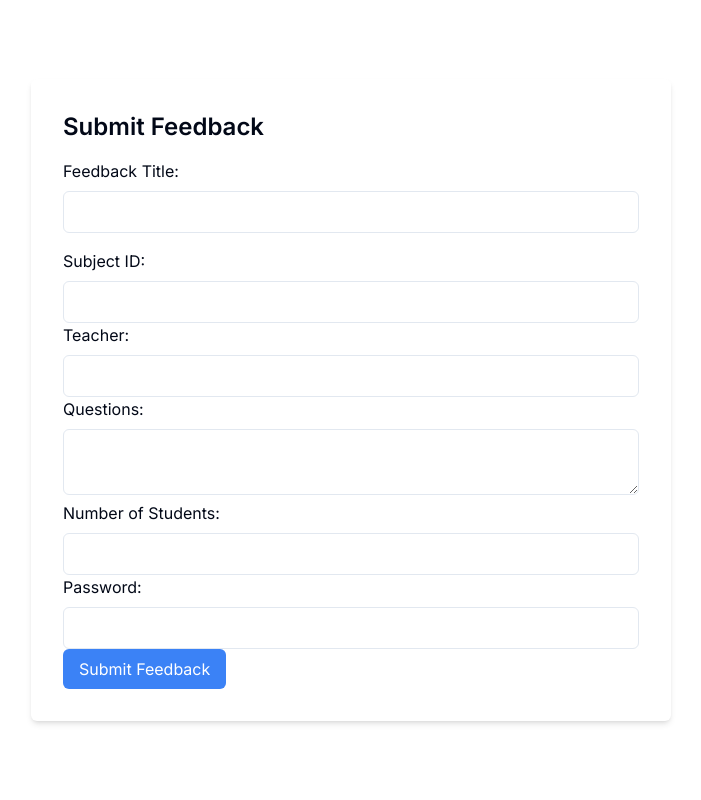
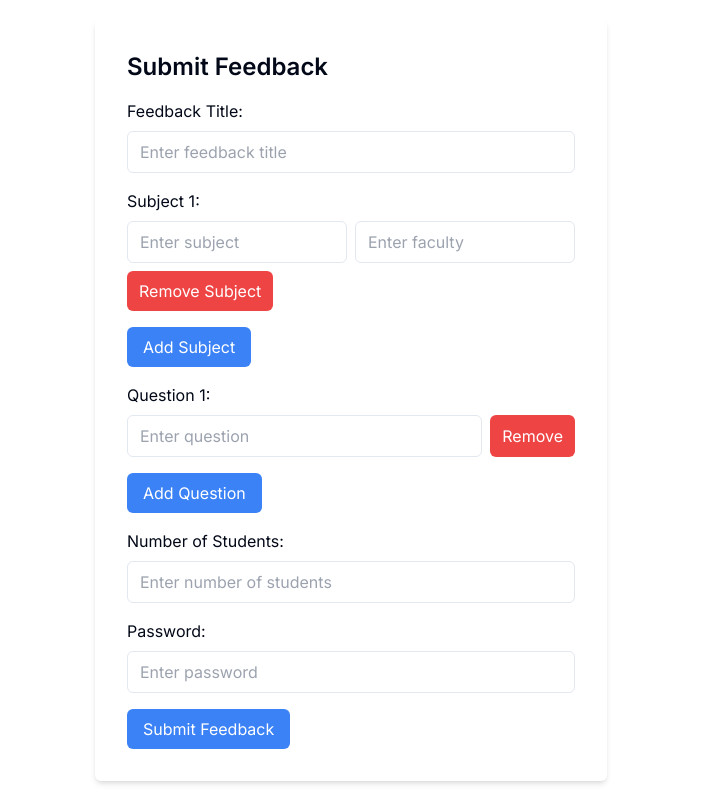
Before and after one commit to 12DeshmukhAish/studentassure, a Next.js app: page /feedback in a window 1280 px wide. Shown: the whole page, without its empty margins (289-990 px from the left). Built offline with nearby package versions, Linux system fonts and the light colour scheme.

Commit message:
feedback module created

```diff
--- a/app/api/feedback/route.js
+++ b/app/api/feedback/route.js
@@ -5,12 +5,12 @@ export async function POST(req) {
     try {
 
         await connectMongoDB();
-        const {feedbackTitle,teacher,subject,students} = await req.json();
+        const data = await req.json();
         console.log(data);
         const newFeedback = new Feedback(data);
         await newFeedback.save();
-        console.log("Request send Successfully");
-        return NextResponse.json({message:"request send"});
+        console.log("Feedback Created Successfully");
+        return NextResponse.json({message:"Feedback Created Successfully"},newFeedback);
     } catch (error) {
         console.log(error);
         return NextResponse.json({error});
--- a/app/models/feedback.js
+++ b/app/models/feedback.js
@@ -13,10 +13,10 @@ const feedbackSchema = new Schema(
         id: {
           type: String,
         },
-        subject_name: {
+        subject: {
           type: String,
         },
-        teacher: {
+        faculty: {
           type: String,
         },
       },
--- a/components/feedbackform.js
+++ b/components/feedbackform.js
@@ -1,28 +1,81 @@
 "use client"
 import React, { useState } from 'react';
+import axios from 'axios';
 
 const FeedbackForm = () => {
   const [formData, setFormData] = useState({
     feedbackTitle: '',
-    subjectId: '',
-    teacher: '',
-    questions: '',
-    numberOfStudents: '',
+    subjects: [{ subject: '', faculty: '' }],
+    questions: [''],
+    students: '',
     pwd: '',
   });
   const [submitted, setSubmitted] = useState(false);
-
-  const handleChange = (e) => {
+  const [error, setError] = useState(null);
+  const handleChange = (e, index) => {
+    const { name, value } = e.target;
+    if (name.startsWith('subject')) {
+      const newSubjects = [...formData.subjects];
+      newSubjects[index].subject = value;
       setFormData({
         ...formData,
-      [e.target.name]: e.target.value,
+        subjects: newSubjects,
+      });
+    } else if (name.startsWith('faculty')) {
+      const newSubjects = [...formData.subjects];
+      newSubjects[index].faculty = value;
+      setFormData({
+        ...formData,
+        subjects: newSubjects,
+      });
+    } else if (name.startsWith('question')) {
+      const newQuestions = [...formData.questions];
+      newQuestions[index] = value;
+      setFormData({
+        ...formData,
+        questions: newQuestions,
+      });
+    } else {
+      setFormData({
+        ...formData,
+        [name]: value,
+      });
+    }
+  };
+
+  const handleAddSubject = () => {
+    setFormData({
+      ...formData,
+      subjects: [...formData.subjects, { subject: '', faculty: '' }],
+    });
+  };
+
+  const handleRemoveSubject = (index) => {
+    const newSubjects = formData.subjects.filter((_, i) => i !== index);
+    setFormData({
+      ...formData,
+      subjects: newSubjects,
+    });
+  };
+
+  const handleAddQuestion = () => {
+    setFormData({
+      ...formData,
+      questions: [...formData.questions, ''],
+    });
+  };
+
+  const handleRemoveQuestion = (index) => {
+    const newQuestions = formData.questions.filter((_, i) => i !== index);
+    setFormData({
+      ...formData,
+      questions: newQuestions,
     });
   };
 
   const handleSubmit = async (e) => {
     e.preventDefault();
     try {
-      // Send a POST request to the API route with form data
       await axios.post('/api/feedback', formData);
       setSubmitted(true);
     } catch (error) {
@@ -31,9 +84,10 @@ const FeedbackForm = () => {
   };
 
   return (
-    <div className="flex justify-center items-center h-screen ">
-    <form onSubmit={handleSubmit} className="bg-white p-8 rounded-md shadow-md w-[50vw]">
+    <div className="flex justify-center items-center h-screen">
+      <form onSubmit={handleSubmit} className="bg-white p-8 rounded-md shadow-md w-[80%] md:w-[60%] lg:w-[50%] xl:w-[40%]">
         <h2 className="text-2xl font-semibold mb-4">Submit Feedback</h2>
+        {error && <p className="text-red-500 mb-4">{error}</p>}
         <div className="mb-4">
           <label htmlFor="feedbackTitle" className="block mb-2">Feedback Title:</label>
           <input
@@ -43,52 +97,91 @@ const FeedbackForm = () => {
             value={formData.feedbackTitle}
             onChange={handleChange}
             className="w-full px-3 py-2 border rounded-md focus:outline-none focus:border-blue-500"
+            placeholder="Enter feedback title"
           />
         </div>
-      <div>
-        <label htmlFor="subjectId" className="block mb-2">Subject ID:</label>
+        {formData.subjects.map((subject, index) => (
+          <div className="mb-4" key={index}>
+            <label htmlFor={`subject${index}`} className="block mb-2">Subject {index + 1}:</label>
+            <div className="flex mb-2">
               <input
                 type="text"
-          id="subjectId"
-          name="subjectId"
-          value={formData.subjectId}
-          onChange={handleChange}
-          className="w-full px-3 py-2 border rounded-md focus:outline-none focus:border-blue-500"
+                id={`subject${index}`}
+                name={`subject${index}`}
+                value={subject.subject}
+                onChange={(e) => handleChange(e, index)}
+                className="w-1/2 px-3 py-2 border rounded-md focus:outline-none focus:border-blue-500 mr-2"
+                placeholder="Enter subject"
+              />
+              <input
+                type="text"
+                id={`faculty${index}`}
+                name={`faculty${index}`}
+                value={subject.faculty}
+                onChange={(e) => handleChange(e, index)}
+                className="w-1/2 px-3 py-2 border rounded-md focus:outline-none focus:border-blue-500"
+                placeholder="Enter faculty"
               />
             </div>
-      <div>
-        <label htmlFor="teacher" className="block mb-2">Teacher:</label>
+            <button
+              type="button"
+              className="bg-red-500 text-white px-3 py-2 rounded-md hover:bg-red-600 focus:outline-none focus:bg-red-600"
+              onClick={() => handleRemoveSubject(index)}
+            >
+              Remove Subject
+            </button>
+          </div>
+        ))}
+        <button
+          type="button"
+          className="bg-blue-500 text-white px-4 py-2 rounded-md mb-4 hover:bg-blue-600 focus:outline-none focus:bg-blue-600"
+          onClick={handleAddSubject}
+        >
+          Add Subject
+        </button>
+        {formData.questions.map((question, index) => (
+          <div className="mb-4" key={index}>
+            <label htmlFor={`question${index}`} className="block mb-2">Question {index + 1}:</label>
+            <div className="flex">
               <input
                 type="text"
-          id="teacher"
-          name="teacher"
-          value={formData.teacher}
-          onChange={handleChange}
+                id={`question${index}`}
+                name={`question${index}`}
+                value={question}
+                onChange={(e) => handleChange(e, index)}
                 className="w-full px-3 py-2 border rounded-md focus:outline-none focus:border-blue-500"
+                placeholder="Enter question"
               />
+              <button
+                type="button"
+                className="ml-2 bg-red-500 text-white px-3 py-2 rounded-md hover:bg-red-600 focus:outline-none focus:bg-red-600"
+                onClick={() => handleRemoveQuestion(index)}
+              >
+                Remove
+              </button>
             </div>
-      <div>
-        <label htmlFor="questions" className="block mb-2">Questions:</label>
-        <textarea
-          id="questions"
-          name="questions"
-          value={formData.questions}
-          onChange={handleChange}
-          className="w-full px-3 py-2 border rounded-md focus:outline-none focus:border-blue-500"
-        />
           </div>
-      <div>
+        ))}
+        <button
+          type="button"
+          className="bg-blue-500 text-white px-4 py-2 rounded-md mb-4 hover:bg-blue-600 focus:outline-none focus:bg-blue-600"
+          onClick={handleAddQuestion}
+        >
+          Add Question
+        </button>
+        <div className="mb-4">
           <label htmlFor="numberOfStudents" className="block mb-2">Number of Students:</label>
           <input
             type="number"
-          id="numberOfStudents"
-          name="numberOfStudents"
-          value={formData.numberOfStudents}
+            id="students"
+            name="students"
+            value={formData.students}
             onChange={handleChange}
             className="w-full px-3 py-2 border rounded-md focus:outline-none focus:border-blue-500"
+            placeholder="Enter number of students"
           />
         </div>
-      <div>
+        <div className="mb-4">
           <label htmlFor="pwd" className="block mb-2">Password:</label>
           <input
             type="password"
@@ -97,6 +190,7 @@ const FeedbackForm = () => {
             value={formData.pwd}
             onChange={handleChange}
             className="w-full px-3 py-2 border rounded-md focus:outline-none focus:border-blue-500"
+            placeholder="Enter password"
           />
         </div>
         <button
@@ -106,7 +200,7 @@ const FeedbackForm = () => {
           Submit Feedback
         </button>
         {submitted && (
-        <p className="text-green-600">Feedback submitted successfully!</p>
+          <p className="mt-4 text-green-600">Feedback submitted successfully!</p>
         )}
       </form>
     </div>
--- a/package.json
+++ b/package.json
@@ -10,6 +10,7 @@
   },
   "dependencies": {
     "@radix-ui/react-icons": "^1.3.0",
+    "axios": "^1.6.8",
     "class-variance-authority": "^0.7.0",
     "clsx": "^2.1.0",
     "mongoose": "^8.3.2",
```
Also changed, not shown: 1 other file (tests, documents, lock files or other folders). Lines whose indentation alone changed are shown as unchanged.
